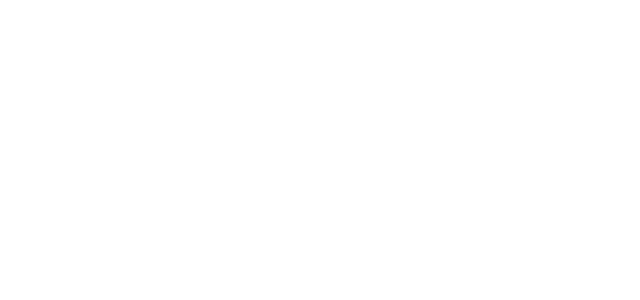
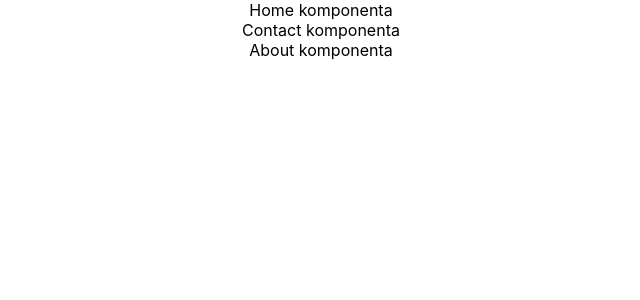
Before and after one commit to stedza93/WebCourse-Frontend, a React (Create React App) app in the folder spa-app-rrouter/: page / in a window 1280 px wide. Shown: the top 300 px of the page, without its empty margins (319-959 px from the left). Built offline with nearby package versions, Linux system fonts and the light colour scheme.

Commit message:
Dodate komponente About, Contact i Home

```diff
--- a/spa-app-rrouter/src/App.js
+++ b/spa-app-rrouter/src/App.js
@@ -1,9 +1,15 @@
-import React from 'react';
-import './App.css';
+import React from "react";
+import Home from "./components/Home";
+import Contact from "./components/Contact";
+import About from "./components/About";
+import "./App.css";
 
 function App() {
   return (
     <div className="App">
+      <Home></Home>
+      <Contact></Contact>
+      <About></About>
     </div>
   );
 }
--- /dev/null
+++ b/spa-app-rrouter/src/components/About.js
@@ -0,0 +1,5 @@
+import React from "react";
+function About() {
+  return <div>About komponenta</div>;
+}
+export default About;
--- /dev/null
+++ b/spa-app-rrouter/src/components/Contact.js
@@ -0,0 +1,5 @@
+import React from "react";
+function Contact() {
+  return <div>Contact komponenta</div>;
+}
+export default Contact;
--- /dev/null
+++ b/spa-app-rrouter/src/components/Home.js
@@ -0,0 +1,5 @@
+import React from "react";
+function Home() {
+  return <div>Home komponenta</div>;
+}
+export default Home;
```
